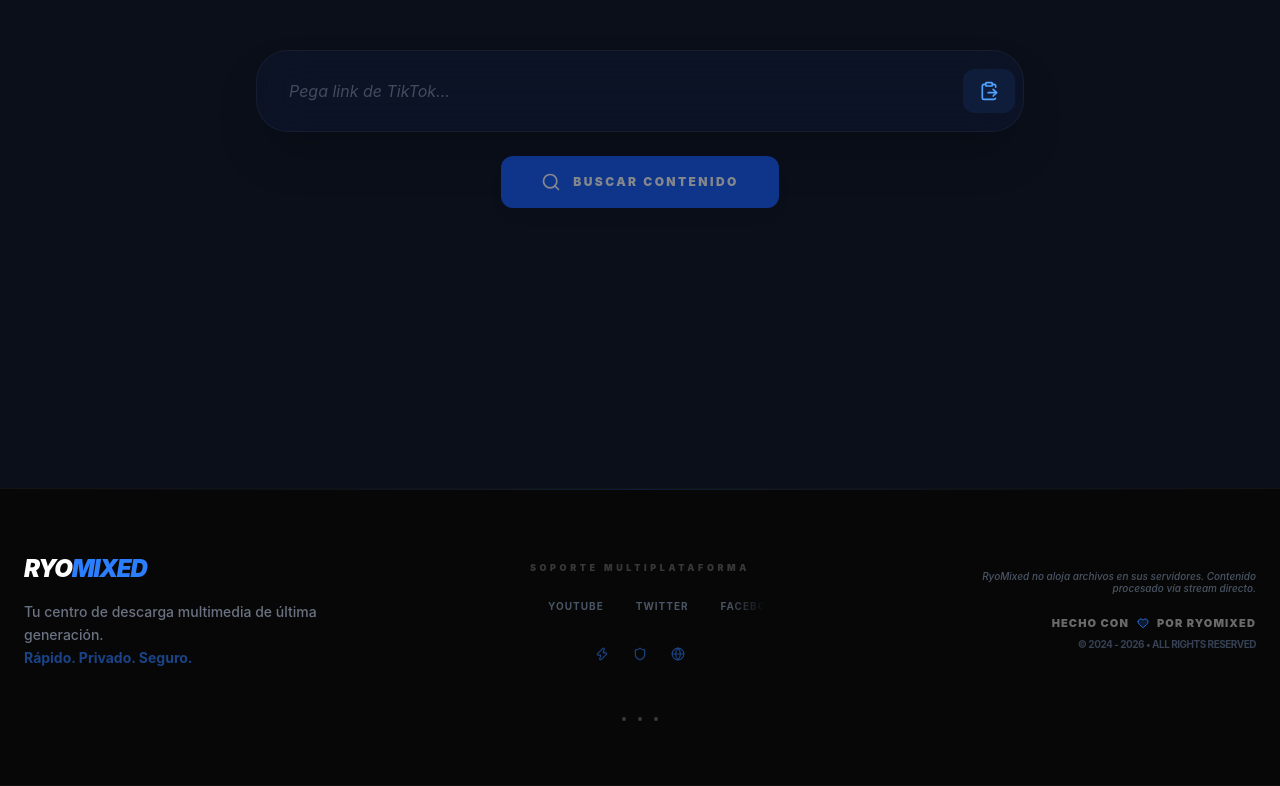
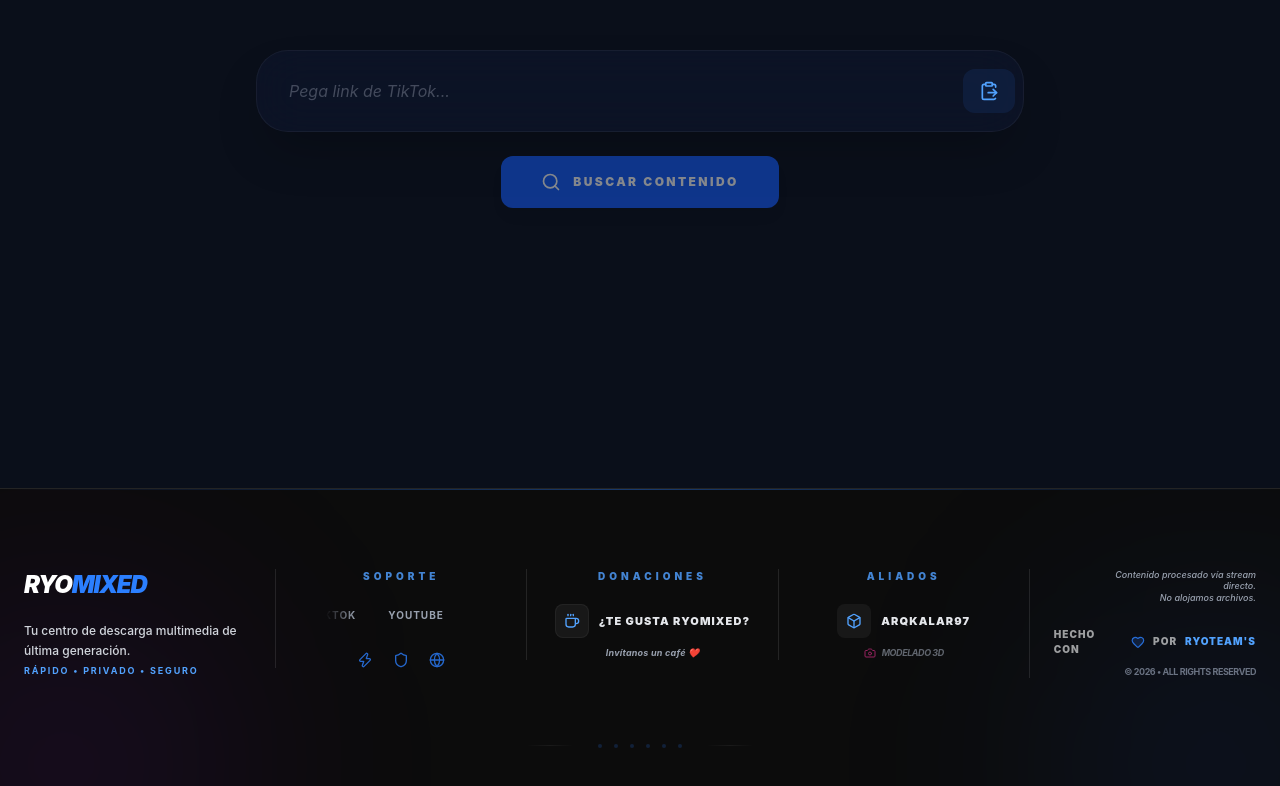
Before and after one commit to iElaeht/Ryomixed, a React (Vite) app in the folder ryomixed-client/: page / in a window 1280 px wide. Shown: the part 348-1134 px from the top of the page. Built offline with nearby package versions, Linux system fonts and the light colour scheme.

Commit message:
diseño: nueva estética dark premium para el footer de RyoMixed
Mejora de colores, animaciones interactivas en aliados y sincronización visual con el panel de Ko-fi.

```diff
--- a/ryomixed-client/src/App.tsx
+++ b/ryomixed-client/src/App.tsx
@@ -89,6 +89,7 @@ function App() {
     return () => clearTimeout(timer);
   }, [displayText, isDeleting, phraseIndex]);
 
+ //Modo Produccion
   const isDevMode = false;
   useEffect(() => {
     if (isDevMode) return;
--- a/ryomixed-client/src/components/ui/Footer.tsx
+++ b/ryomixed-client/src/components/ui/Footer.tsx
@@ -1,85 +1,124 @@
 import React from 'react';
-import { Heart, Shield, Zap, Globe } from 'lucide-react';
+import { Heart, Shield, Zap, Globe, Coffee, Box, Camera } from 'lucide-react';
 
 const Footer: React.FC = () => {
   const currentYear = new Date().getFullYear();
-
-  // Duplicamos la lista para crear el efecto de scroll infinito real
   const platforms = ["Instagram", "TikTok", "YouTube", "Twitter", "Facebook", "Threads"];
   const infinitePlatforms = [...platforms, ...platforms];
 
   return (
-    <footer className="mt-20 border-t border-white/5 bg-[#070707] py-12 sm:py-16 px-6 relative overflow-hidden">
-      {/* Línea de brillo superior decorativa */}
-      <div className="absolute top-0 left-1/2 -translate-x-1/2 w-full h-px bg-gradient-to-r from-transparent via-blue-500/20 to-transparent" />
+    <footer className="mt-20 border-t border-white/10 bg-[#0c0c0c] py-14 sm:py-20 px-6 relative overflow-hidden">
 
-      <div className="max-w-7xl mx-auto">
-        {/* GRID PRINCIPAL: 1 columna en móvil, 3 en escritorio */}
-        <div className="grid grid-cols-1 md:grid-cols-3 gap-10 md:gap-12 items-center">
+      {/* --- EFECTOS DE LUZ AMBIENTAL --- */}
+      <div className="absolute top-0 left-1/2 -translate-x-1/2 w-full h-px bg-gradient-to-r from-transparent via-blue-500/40 to-transparent" />
+      <div className="absolute -bottom-24 -right-24 w-80 h-80 bg-blue-600/10 blur-[120px] rounded-full pointer-events-none" />
+      <div className="absolute -bottom-24 -left-24 w-80 h-80 bg-purple-600/10 blur-[120px] rounded-full pointer-events-none" />
+
+      <div className="max-w-[1400px] mx-auto relative z-10">
+        <div className="grid grid-cols-1 sm:grid-cols-2 lg:grid-cols-5 gap-12 lg:gap-6 items-start">
 
           {/* COLUMNA 1: IDENTIDAD */}
-          <div className="flex flex-col items-center md:items-start space-y-4">
+          <div className="flex flex-col items-center lg:items-start space-y-5">
             <div className="flex items-center gap-2 group cursor-default">
-              <span className="text-2xl font-black tracking-tighter text-white uppercase italic transition-all group-hover:tracking-normal">
+              <span className="text-2xl font-black tracking-tighter text-white uppercase italic transition-all group-hover:text-blue-400">
                 Ryo<span className="text-blue-500">Mixed</span>
               </span>
             </div>
-            <p className="text-gray-500 text-xs sm:text-sm leading-relaxed max-w-xs text-center md:text-left font-medium">
+            <p className="text-gray-300 text-[10px] sm:text-xs leading-relaxed max-w-[220px] text-center lg:text-left font-medium">
               Tu centro de descarga multimedia de última generación. <br />
-              <span className="text-blue-500/50 font-bold">Rápido. Privado. Seguro.</span>
+              <span className="text-blue-400 font-bold uppercase tracking-[0.2em] text-[9px]">Rápido • Privado • Seguro</span>
             </p>
           </div>
 
-          {/* COLUMNA 2: CARRUSEL MULTIPLATAFORMA (Responsivo) */}
-          <div className="flex flex-col items-center justify-center space-y-6">
-             <span className="text-[8px] sm:text-[9px] font-black text-white/20 uppercase tracking-[0.4em]">Soporte Multiplataforma</span>
-
-             {/* Contenedor con máscara de desvanecimiento lateral */}
-             <div className="w-full max-w-[250px] overflow-hidden mask-fade-edges relative h-4">
+          {/* COLUMNA 2: SOPORTE */}
+          <div className="flex flex-col items-center space-y-6 lg:border-l lg:border-white/10 lg:pl-6">
+             <span className="text-[10px] font-black text-blue-400/80 uppercase tracking-[0.4em]">Soporte</span>
+             <div className="w-full max-w-[150px] overflow-hidden mask-fade-edges relative h-5">
                 <div className="flex gap-8 animate-scroll-x absolute whitespace-nowrap">
                    {infinitePlatforms.map((p, i) => (
-                     <span key={i} className="text-[10px] font-bold text-gray-600 uppercase tracking-widest hover:text-blue-500 transition-colors cursor-default inline-block">
+                     <span key={i} className="text-[10px] font-bold text-gray-400 uppercase tracking-widest hover:text-blue-400 transition-colors cursor-default">
                        {p}
                      </span>
                    ))}
                 </div>
              </div>
-
-             <div className="flex gap-6 mt-2 opacity-50">
-                <Zap className="w-3.5 h-3.5 text-blue-500 hover:scale-125 transition-transform" />
-                <Shield className="w-3.5 h-3.5 text-blue-500 hover:scale-125 transition-transform" />
-                <Globe className="w-3.5 h-3.5 text-blue-500 hover:scale-125 transition-transform" />
+             <div className="flex gap-5 opacity-80">
+                <Zap className="w-4 h-4 text-blue-500 hover:text-blue-400 hover:drop-shadow-[0_0_8px_rgba(59,130,246,0.5)] hover:scale-110 transition-all" />
+                <Shield className="w-4 h-4 text-blue-500 hover:text-blue-400 hover:drop-shadow-[0_0_8px_rgba(59,130,246,0.5)] hover:scale-110 transition-all" />
+                <Globe className="w-4 h-4 text-blue-500 hover:text-blue-400 hover:drop-shadow-[0_0_8px_rgba(59,130,246,0.5)] hover:scale-110 transition-all" />
              </div>
           </div>
 
-          {/* COLUMNA 3: LEGAL Y AUTORÍA */}
-          <div className="flex flex-col items-center md:items-end space-y-5">
-            <div className="text-center md:text-right">
-                <p className="text-[10px] text-gray-600 max-w-[200px] sm:max-w-xs italic leading-tight font-medium">
-                    RyoMixed no aloja archivos en sus servidores.
-                    Contenido procesado vía stream directo.
+          {/* COLUMNA 3: APOYO (KO-FI) */}
+          <div className="flex flex-col items-center space-y-5 lg:border-l lg:border-white/10 lg:pl-6">
+            <span className="text-[10px] font-black text-blue-400/80 uppercase tracking-[0.4em]">Donaciones</span>
+            <a href="https://ko-fi.com/elaehtdev" target="_blank" rel="noopener noreferrer" className="group flex flex-col items-center gap-2">
+              <div className="flex items-center gap-2.5 text-gray-200 group-hover:text-white transition-all duration-300">
+                <div className="p-2 rounded-lg bg-white/5 group-hover:bg-amber-500/20 border border-white/5 transition-colors">
+                    <Coffee className="w-4 h-4 text-blue-400 group-hover:text-amber-400 group-hover:rotate-12 transition-all" />
+                </div>
+                <span className="text-[11px] font-black uppercase tracking-widest">¿Te gusta RyoMixed?</span>
+              </div>
+              <span className="text-[9px] text-gray-400 group-hover:text-blue-400 font-bold italic tracking-wide transition-colors">
+                Invítanos un café ❤️
+              </span>
+            </a>
+          </div>
+
+          {/* COLUMNA 4: ALIADOS (ArqKalar97) */}
+          <div className="flex flex-col items-center space-y-5 lg:border-l lg:border-white/10 lg:pl-6">
+            <span className="text-[10px] font-black text-blue-400/80 uppercase tracking-[0.4em]">Aliados</span>
+            <a
+              href="https://www.instagram.com/arqkalar97_3d/"
+              target="_blank"
+              rel="noopener noreferrer"
+              className="group flex flex-col items-center gap-2"
+            >
+              <div className="flex items-center gap-2.5 text-gray-200 group-hover:text-white transition-all">
+                <div className="p-2 rounded-lg bg-white/5 group-hover:bg-gradient-to-tr group-hover:from-purple-500/20 group-hover:to-pink-500/20 transition-all duration-500 border border-transparent group-hover:border-pink-500/30 shadow-[0_0_15px_rgba(236,72,153,0)] group-hover:shadow-[0_0_15px_rgba(236,72,153,0.1)]">
+                    <Box className="w-4 h-4 text-blue-400 group-hover:text-blue-300 transition-all" />
+                </div>
+                <span className="text-[11px] font-black uppercase tracking-widest group-hover:bg-gradient-to-r group-hover:from-purple-400 group-hover:to-pink-400 group-hover:bg-clip-text group-hover:text-transparent transition-all">
+                  ArqKalar97
+                </span>
+              </div>
+              <div className="flex items-center gap-1.5 opacity-60 group-hover:opacity-100 transition-opacity">
+                <Camera className="w-3 h-3 text-pink-500" />
+                <span className="text-[9px] text-gray-400 group-hover:text-gray-200 font-bold uppercase italic tracking-tighter transition-colors">
+                  Modelado 3D
+                </span>
+              </div>
+            </a>
+          </div>
+
+          {/* COLUMNA 5: LEGAL Y AUTORÍA */}
+          <div className="flex flex-col items-center lg:items-end space-y-6 lg:border-l lg:border-white/10 lg:pl-6">
+            <div className="text-center lg:text-right">
+                <p className="text-[9px] text-gray-400 max-w-[150px] italic leading-tight font-medium">
+                  Contenido procesado vía stream directo. <br /> No alojamos archivos.
                 </p>
             </div>
-
-            <div className="flex flex-col items-center md:items-end gap-1.5">
-                <p className="text-white/40 text-[10px] sm:text-[11px] font-black uppercase tracking-widest flex items-center gap-2">
-                  Hecho con <Heart className="w-3 h-3 text-blue-500 fill-blue-500/20 animate-pulse" /> por RyoMixed
+            <div className="flex flex-col items-center lg:items-end gap-2">
+                <p className="text-white/60 text-[10px] font-black uppercase tracking-widest flex items-center gap-2 group cursor-default">
+                  Hecho con <Heart className="w-3.5 h-3.5 text-blue-500 fill-blue-500/20 animate-pulse group-hover:fill-blue-500 transition-all" /> por <span className="text-blue-400 group-hover:text-white transition-colors">RyoTeam's</span>
                 </p>
-                <p className="text-gray-700 text-[9px] sm:text-[10px] font-bold uppercase tracking-tighter">
-                  © 2024 - {currentYear} • ALL RIGHTS RESERVED
+                <p className="text-gray-500 text-[9px] font-bold uppercase tracking-tighter">
+                  © {currentYear} • ALL RIGHTS RESERVED
                 </p>
             </div>
           </div>
 
         </div>
 
-        {/* DETALLE FINAL DE DECORACIÓN */}
-        <div className="mt-12 flex justify-center opacity-20">
+        {/* DECORACIÓN FINAL */}
+        <div className="mt-16 flex justify-center items-center gap-6 opacity-30">
+            <div className="h-px w-12 bg-gradient-to-r from-transparent via-white/20 to-transparent" />
             <div className="flex gap-3">
-                {[...Array(3)].map((_, i) => (
-                    <div key={i} className="w-1 h-1 rounded-full bg-white transition-all hover:bg-blue-500 hover:scale-150" />
+                {[...Array(6)].map((_, i) => (
+                    <div key={i} className="w-1 h-1 rounded-full bg-blue-500/60 transition-all hover:bg-blue-400 hover:scale-150 hover:shadow-[0_0_8px_rgba(59,130,246,0.8)]" />
                 ))}
             </div>
+            <div className="h-px w-12 bg-gradient-to-r from-transparent via-white/20 to-transparent" />
         </div>
       </div>
 
@@ -89,11 +128,11 @@ const Footer: React.FC = () => {
           100% { transform: translateX(-50%); }
         }
         .animate-scroll-x {
-          animation: scroll-x 20s linear infinite;
+          animation: scroll-x 25s linear infinite;
         }
         .mask-fade-edges {
-          mask-image: linear-gradient(to right, transparent, black 15%, black 85%, transparent);
-          -webkit-mask-image: linear-gradient(to right, transparent, black 15%, black 85%, transparent);
+          mask-image: linear-gradient(to right, transparent, black 20%, black 80%, transparent);
+          -webkit-mask-image: linear-gradient(to right, transparent, black 20%, black 80%, transparent);
         }
       `}</style>
     </footer>
--- a/ryomixed-client/src/components/ui/Navbar.tsx
+++ b/ryomixed-client/src/components/ui/Navbar.tsx
@@ -1,5 +1,5 @@
 import React, { useState, useEffect } from 'react';
-import { Zap, Info, Sparkles } from 'lucide-react';
+import { Zap, Info, Sparkles, Coffee } from 'lucide-react'; // Añadimos Coffee
 import AnunciosModal from './AnunciosModal';
 
 interface NavProps {
@@ -10,7 +10,6 @@ const Nav: React.FC<NavProps> = ({ onOpenAbout }) => {
   const [isAnunciosOpen, setIsAnunciosOpen] = useState(false);
   const [isScrolled, setIsScrolled] = useState(false);
 
-  // 🔄 DETECTOR DE SCROLL: Cambia el estado si el usuario baja más de 20px
   useEffect(() => {
     const handleScroll = () => {
       setIsScrolled(window.scrollY > 20);
@@ -19,12 +18,8 @@ const Nav: React.FC<NavProps> = ({ onOpenAbout }) => {
     return () => window.removeEventListener('scroll', handleScroll);
   }, []);
 
-  // 🚀 FUNCIÓN SCROLL TO TOP: Regresa al inicio con suavidad
   const scrollToTop = () => {
-    window.scrollTo({
-      top: 0,
-      behavior: 'smooth'
-    });
+    window.scrollTo({ top: 0, behavior: 'smooth' });
   };
 
   return (
@@ -38,7 +33,6 @@ const Nav: React.FC<NavProps> = ({ onOpenAbout }) => {
       >
         <div className="max-w-7xl mx-auto px-4 sm:px-6 flex justify-between items-center transition-all duration-500">
 
-          {/* LOGO INTERACTIVO: Click para subir */}
           <div
             onClick={scrollToTop}
             className="flex items-center gap-2 group cursor-pointer select-none active:scale-90 transition-transform"
@@ -58,8 +52,21 @@ const Nav: React.FC<NavProps> = ({ onOpenAbout }) => {
             </div>
           </div>
 
-          {/* ACCIONES */}
           <div className="flex items-center gap-1 sm:gap-4">
+
+            {/* NUEVO BOTÓN: APOYAR (KO-FI) */}
+            <a
+              href="https://ko-fi.com/elaehtdev"
+              target="_blank"
+              rel="noopener noreferrer"
+              className="flex items-center gap-2 px-3 sm:px-4 py-2.5 rounded-xl text-[9px] sm:text-[10px] font-black text-gray-400 hover:text-white hover:bg-white/5 transition-all uppercase tracking-[0.2em] group"
+            >
+              <Coffee className="w-3.5 h-3.5 text-amber-400 shrink-0 group-hover:animate-bounce" />
+              <span className="hidden sm:inline">¿Te gustaría apoyar?</span>
+              <span className="sm:hidden inline">Apoyar</span>
+            </a>
+
+            <div className="w-px h-4 bg-white/10 mx-1" />
 
             {/* BOTÓN NOVEDADES */}
             <button
@@ -68,7 +75,6 @@ const Nav: React.FC<NavProps> = ({ onOpenAbout }) => {
             >
               <Sparkles className="w-3.5 h-3.5 text-blue-500 shrink-0" />
               <span className="hidden xs:inline">Novedades</span>
-
               <span className="absolute top-2 right-1 sm:right-2 flex h-2 w-2">
                 <span className="animate-ping absolute inline-flex h-full w-full rounded-full bg-blue-400 opacity-75"></span>
                 <span className="relative inline-flex rounded-full h-2 w-2 bg-blue-500"></span>
@@ -90,7 +96,6 @@ const Nav: React.FC<NavProps> = ({ onOpenAbout }) => {
         </div>
       </nav>
 
-      {/* Espaciador para que el contenido no empiece debajo del Nav fixed */}
       <div className="h-20 sm:h-24" />
 
       <AnunciosModal
```
